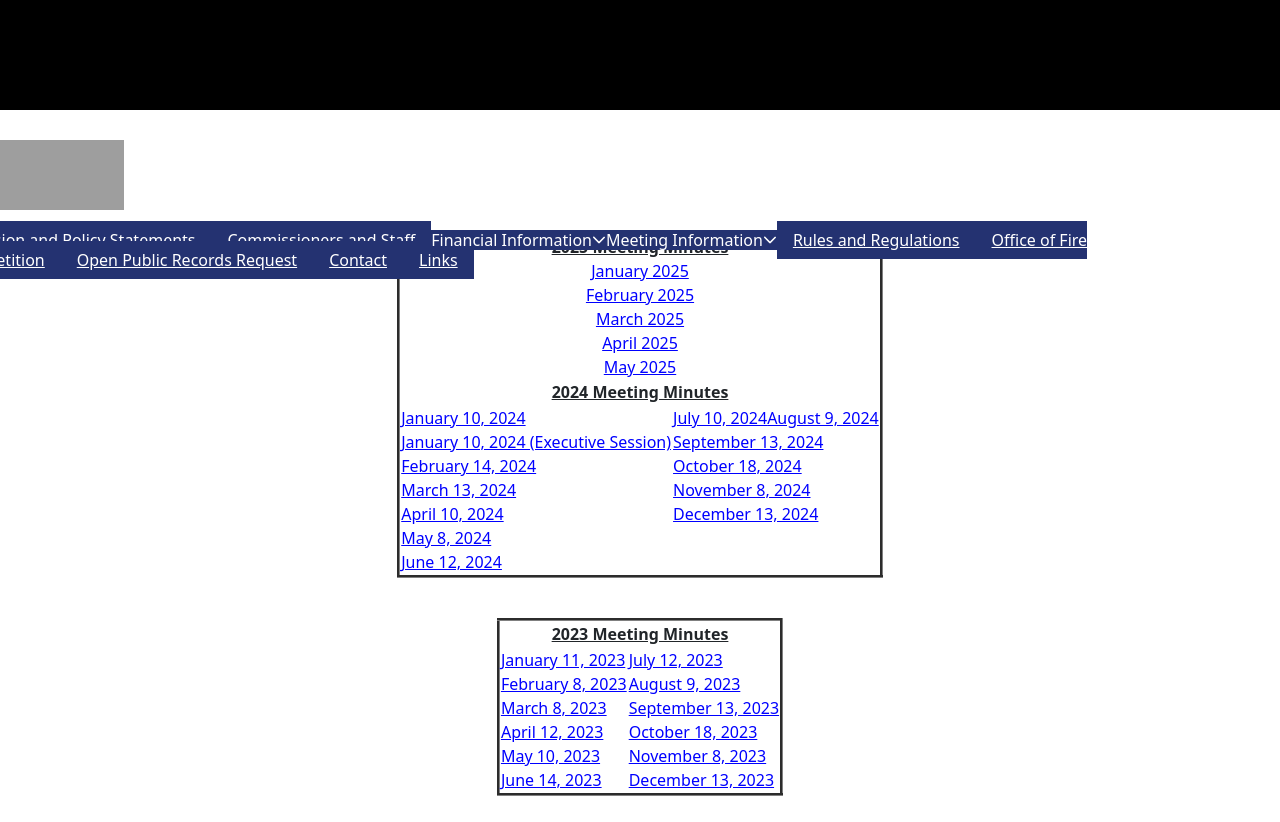
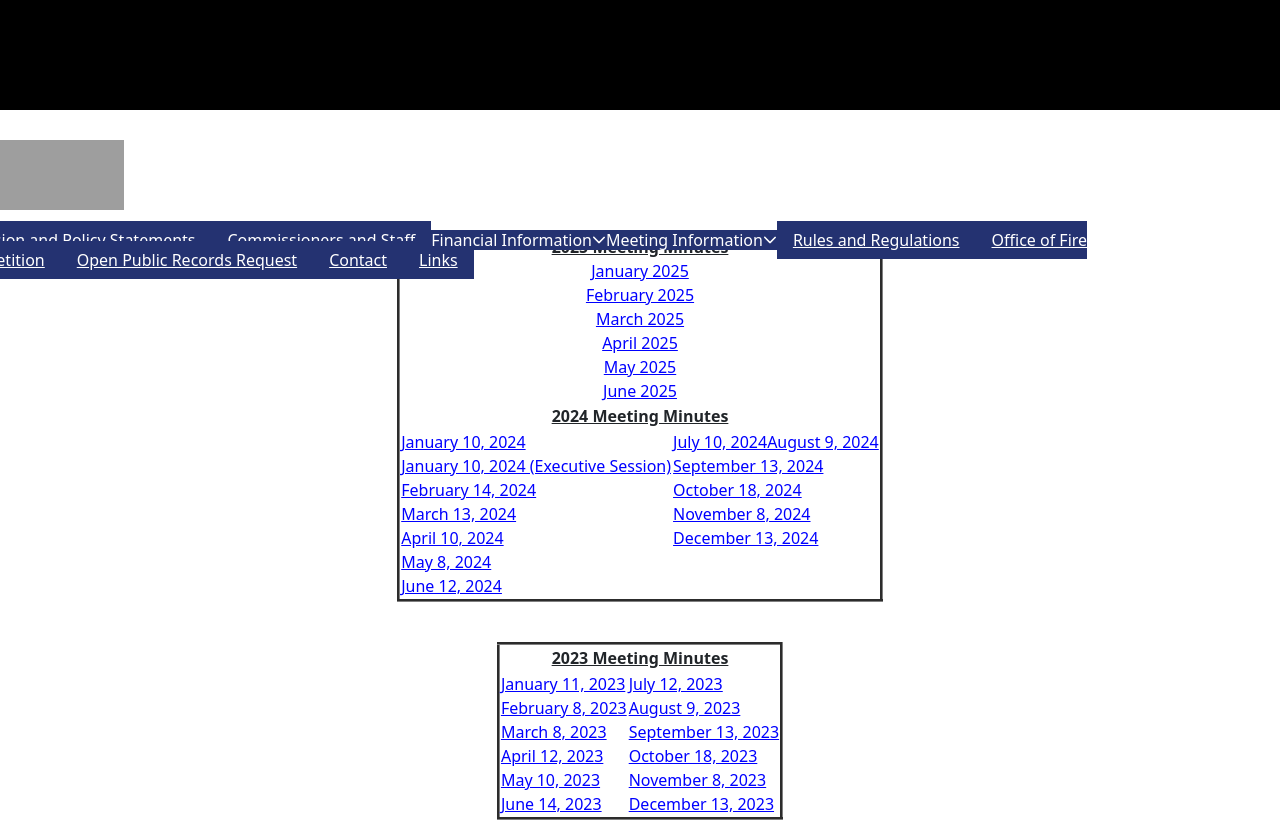
Before and after one commit to DrAronoff/monroefd1, a React (Create React App) app: page /minutesArchive in a window 1280 px wide. Shown: the top 822 px of the page. Built offline with nearby package versions, Linux system fonts and the light colour scheme; grey boxes are pictures that could not be loaded; the HTML template or start-up script is replaced by a standard one.

Commit message:
Aug update

```diff
--- a/src/components/AgendaArchive.jsx
+++ b/src/components/AgendaArchive.jsx
@@ -26,6 +26,8 @@ export function AgendaArchive() {
 <a href="https://diuy0t6boke2n.cloudfront.net/FD%231+Agenda+(1).docx" target="new">May 2025</a><br/>
 <a href="https://diuy0t6boke2n.cloudfront.net/Agendas/2025/FD%231+Agenda+June.docx" target="new">June 2025</a><br/>
 <a href="https://diuy0t6boke2n.cloudfront.net/Agendas/FD%231+Agenda+(3).docx" target="new">July 2025</a><br/>
+<a href="https://diuy0t6boke2n.cloudfront.net/Agendas/2025/FD%231+Agenda+(4).docx" target="new">August 2025</a><br/>
+
 
 
 	   	</td>
--- a/src/components/MinutesArchive.jsx
+++ b/src/components/MinutesArchive.jsx
@@ -21,6 +21,7 @@ export function MinutesArchive() {
 <a href="https://diuy0t6boke2n.cloudfront.net/FD%231+minutes+March+2025.docx" target="new">March 2025</a><br/>
 <a href="https://diuy0t6boke2n.cloudfront.net/Minutes/2024/FD%231+minutes+April+2025.docx" target="new">April 2025</a><br/>
 <a href="https://diuy0t6boke2n.cloudfront.net/Minutes/FD%231+minutes+May+2025+(1).docx" target="new">May 2025</a><br/>
+<a href="https://diuy0t6boke2n.cloudfront.netMinutes/2025/FD#1 minutes June 2025.docx" target="new">June 2025</a><br/>
 
 
 </td>
```
